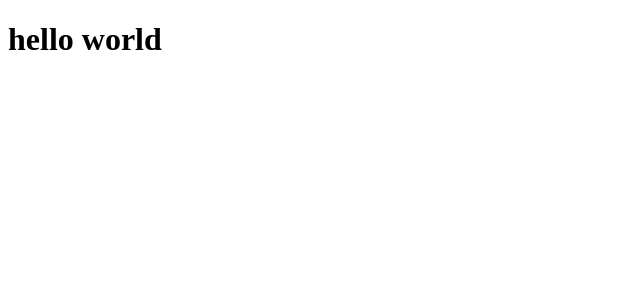
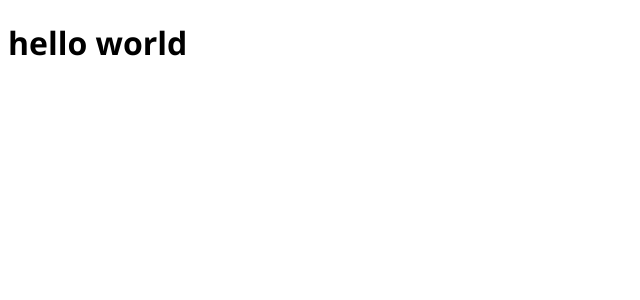
Before and after one commit to indiano881/Scrum-guide-BKK, a React (Vite) app: page / in a window 1280 px wide. Shown: the top 300 px of the page, without its empty margins (0-640 px from the left). Built offline with nearby package versions, Linux system fonts and the light colour scheme.

Commit message:
Added font style to project

```diff
--- a/index.html
+++ b/index.html
@@ -3,6 +3,9 @@
   <head>
     <meta charset="UTF-8" />
     <meta name="viewport" content="width=device-width, initial-scale=1.0" />
+    <link rel="preconnect" href="https://fonts.googleapis.com">
+    <link rel="preconnect" href="https://fonts.gstatic.com" crossorigin>
+    <link href="https://fonts.googleapis.com/css2?family=Open+Sans:ital,wght@0,300..800;1,300..800&display=swap" rel="stylesheet">
     <title>Scrum Guide</title>
   </head>
   <body>
--- a/src/App.jsx
+++ b/src/App.jsx
@@ -1,4 +1,4 @@
-
+import "./styles/global.css"
 
 function App() {
 
--- /dev/null
+++ b/src/styles/global.css
@@ -0,0 +1,3 @@
+h1 {
+    font-family: "Open Sans";
+}
```
